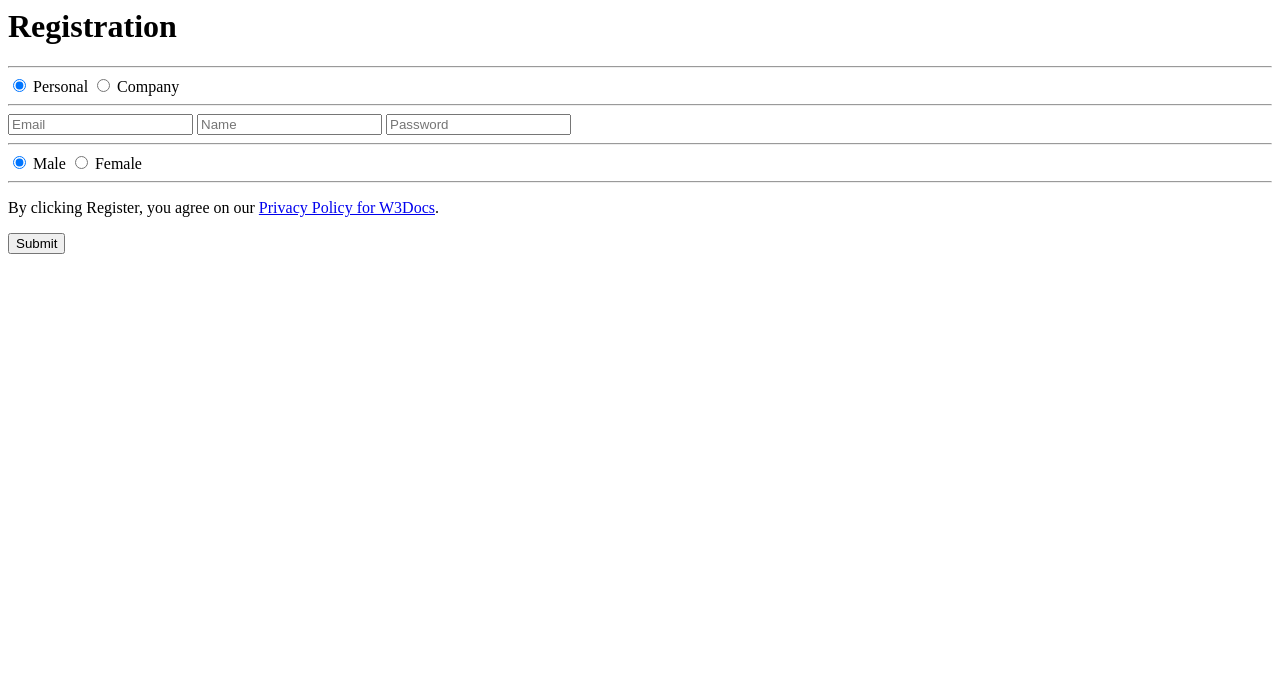
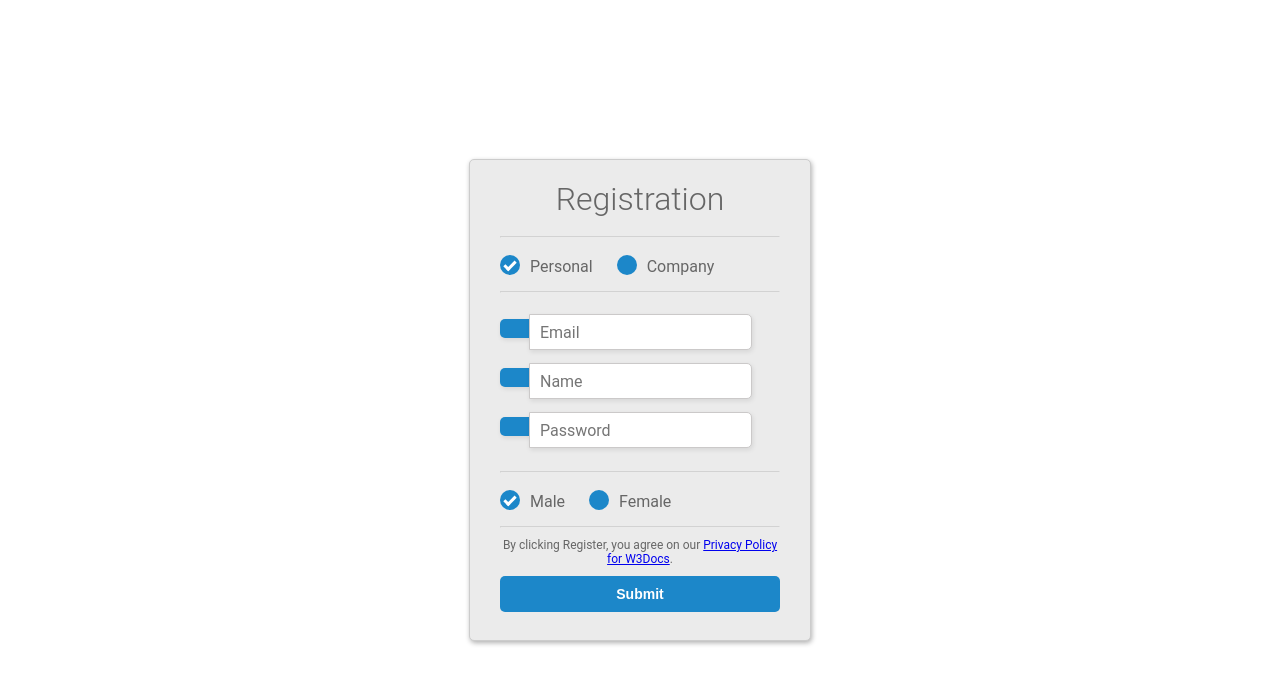
Before and after one commit to sahmahesh/demosite, a plain HTML site: page index.html in a window 1280 px wide. Drawn offline with Linux system fonts and the light colour scheme.

Commit message:
added css

```diff
--- a/index.html
+++ b/index.html
@@ -1,3 +1,129 @@
+
+    <style>
+      html, body {
+      display: flex;
+      justify-content: center;
+      height: 100%;
+      }
+      body, div, h1, form, input, p {
+      padding: 0;
+      margin: 0;
+      outline: none;
+      font-family: Roboto, Arial, sans-serif;
+      font-size: 16px;
+      color: #666;
+      }
+      h1 {
+      padding: 10px 0;
+      font-size: 32px;
+      font-weight: 300;
+      text-align: center;
+      }
+      p {
+      font-size: 12px;
+      }
+      hr {
+      color: #a9a9a9;
+      opacity: 0.3;
+      }
+      .main-block {
+      max-width: 340px;
+      min-height: 460px;
+      padding: 10px 0;
+      margin: auto;
+      border-radius: 5px;
+      border: solid 1px #ccc;
+      box-shadow: 1px 2px 5px rgba(0,0,0,.31);
+      background: #ebebeb;
+      }
+      form {
+      margin: 0 30px;
+      }
+      .account-type, .gender {
+      margin: 15px 0;
+      }
+      input[type=radio] {
+      display: none;
+      }
+      label#icon {
+      margin: 0;
+      border-radius: 5px 0 0 5px;
+      }
+      label.radio {
+      position: relative;
+      display: inline-block;
+      padding-top: 4px;
+      margin-right: 20px;
+      text-indent: 30px;
+      overflow: visible;
+      cursor: pointer;
+      }
+      label.radio:before {
+      content: "";
+      position: absolute;
+      top: 2px;
+      left: 0;
+      width: 20px;
+      height: 20px;
+      border-radius: 50%;
+      background: #1c87c9;
+      }
+      label.radio:after {
+      content: "";
+      position: absolute;
+      width: 9px;
+      height: 4px;
+      top: 8px;
+      left: 4px;
+      border: 3px solid #fff;
+      border-top: none;
+      border-right: none;
+      transform: rotate(-45deg);
+      opacity: 0;
+      }
+      input[type=radio]:checked + label:after {
+      opacity: 1;
+      }
+      input[type=text], input[type=password] {
+      width: calc(100% - 57px);
+      height: 36px;
+      margin: 13px 0 0 -5px;
+      padding-left: 10px;
+      border-radius: 0 5px 5px 0;
+      border: solid 1px #cbc9c9;
+      box-shadow: 1px 2px 5px rgba(0,0,0,.09);
+      background: #fff;
+      }
+      input[type=password] {
+      margin-bottom: 15px;
+      }
+      #icon {
+      display: inline-block;
+      padding: 9.3px 15px;
+      box-shadow: 1px 2px 5px rgba(0,0,0,.09);
+      background: #1c87c9;
+      color: #fff;
+      text-align: center;
+      }
+      .btn-block {
+      margin-top: 10px;
+      text-align: center;
+      }
+      button {
+      width: 100%;
+      padding: 10px 0;
+      margin: 10px auto;
+      border-radius: 5px;
+      border: none;
+      background: #1c87c9;
+      font-size: 14px;
+      font-weight: 600;
+      color: #fff;
+      }
+      button:hover {
+      background: #26a9e0;
+      }
+    </style>
 
   </head>
   <body>
```
